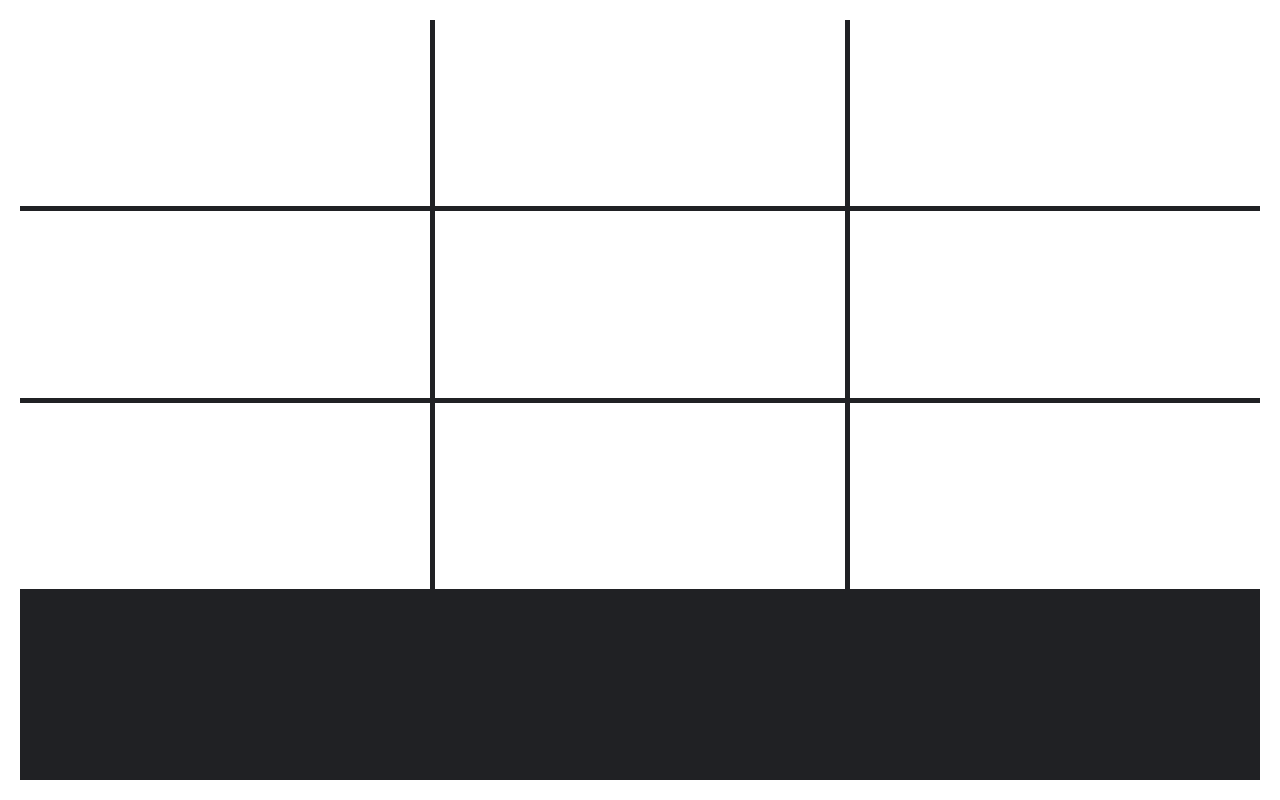
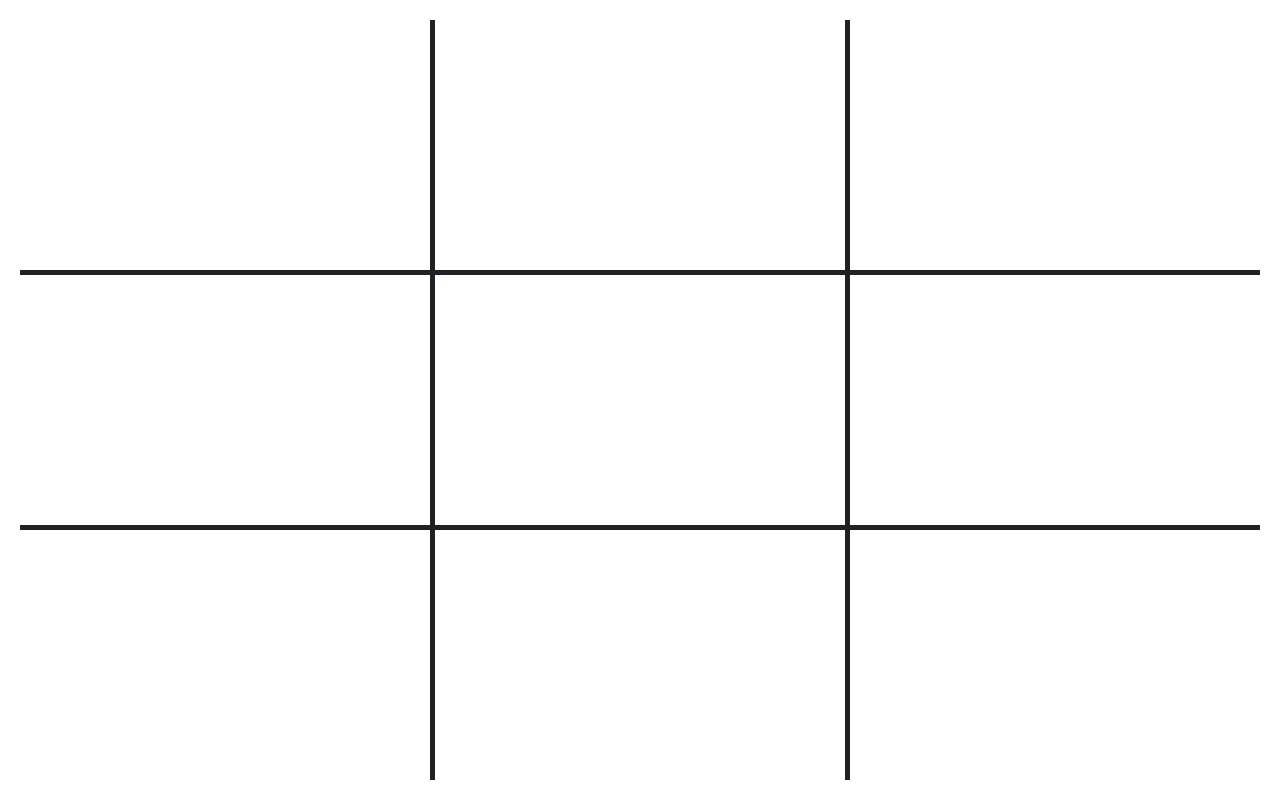
Before and after one commit to imluistoledo/prog-web, a plain HTML site: page parcial-2/tic-tac-toe/index.html in a window 1280 px wide. Drawn offline with Linux system fonts and the light colour scheme.

```diff
--- a/parcial-2/tic-tac-toe/index.html
+++ b/parcial-2/tic-tac-toe/index.html
@@ -18,10 +18,6 @@
         <div class="caja" id="caja7"></div>
         <div class="caja" id="caja8"></div>
         <div class="caja" id="caja9"></div>
-        <!-- botones de accion -->
-        <div class="accion" id="caja10"></div>
-        <div class="accion" id="caja11"></div>
-        <div class="accion" id="caja12"></div>
     </div>
     <script src="app.js"></script>
 </body>
```
